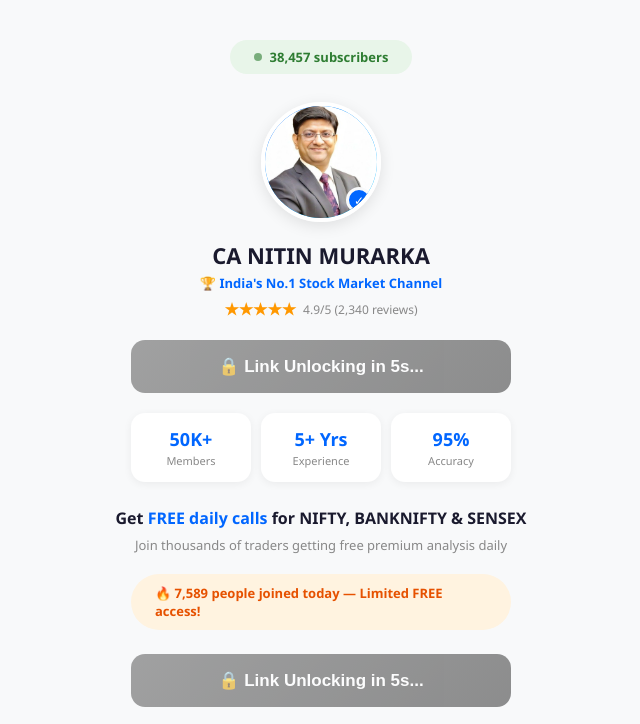
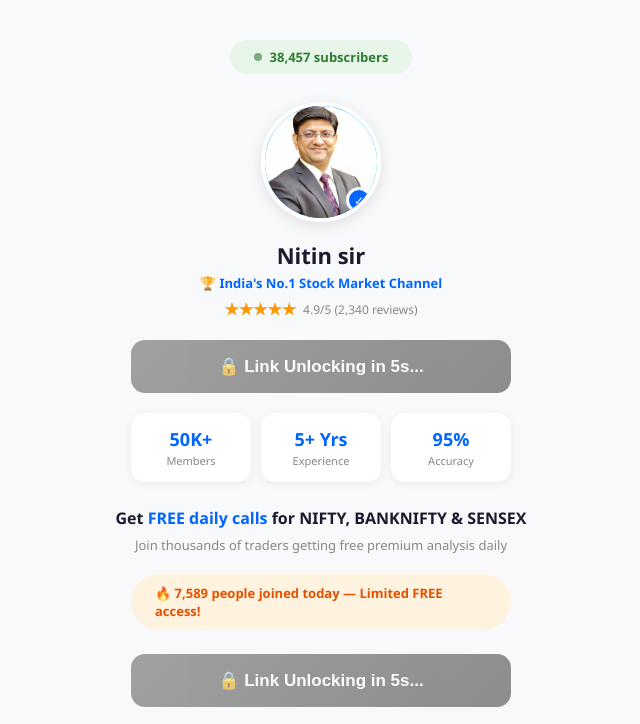
Before and after one commit to kesug/ar, a plain HTML site: page index.html in a window 1280 px wide. Shown: the top 724 px of the page, without its empty margins (319-959 px from the left). Drawn offline with Linux system fonts and the light colour scheme.

Commit message:
Update index.html

```diff
--- a/index.html
+++ b/index.html
@@ -149,7 +149,7 @@
         <div class="badge">✓</div>
     </div>
 
-    <h1 class="name">CA NITIN MURARKA</h1>
+    <h1 class="name">Nitin sir</h1>
     <p class="tagline">🏆 India's No.1 Stock Market Channel</p>
 
     <div class="rating">
```
